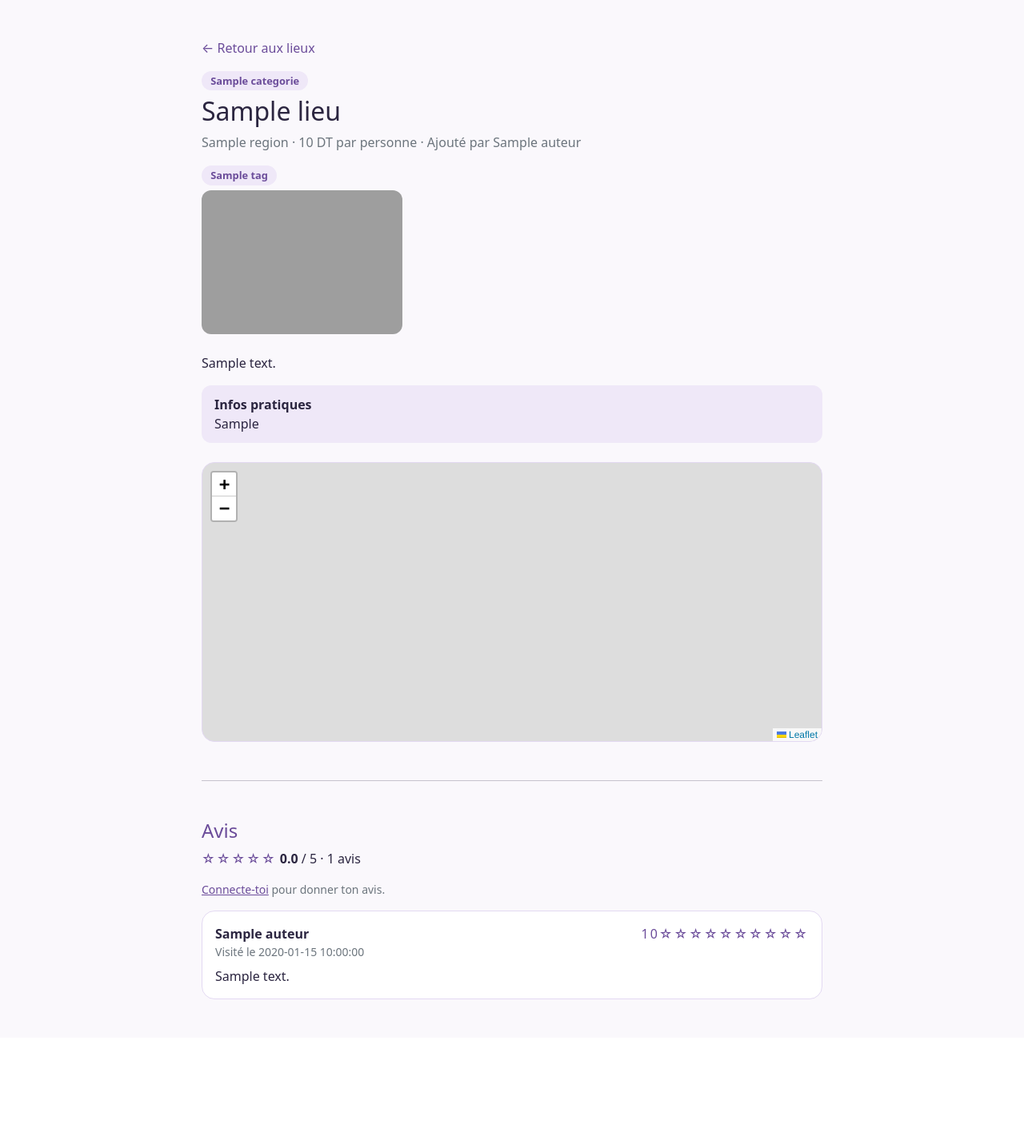
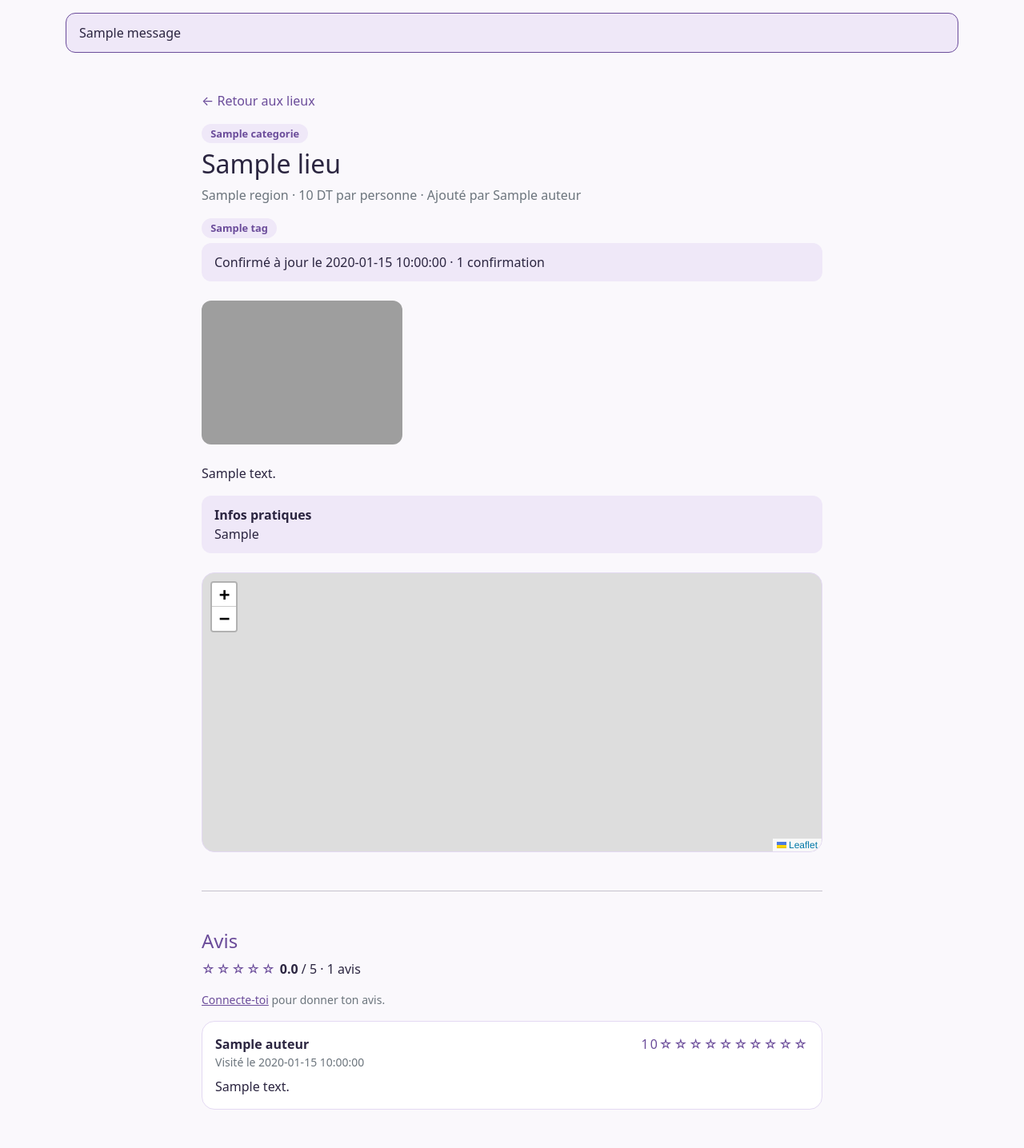
Before and after one commit to emnaamanai/wanderly, a Flask app: template templates/lieu.html in a window 1280 px wide. Shown: the part 57-1493 px from the top of the page at 80% size. Before the commit the page ends 1307 px from the top, so only its background shows below. Run offline with Flask 3, Linux system fonts and the light colour scheme; the template is opened without the code that fills it: most values are stand-ins (such as "Sample title", 1, 10 or a date in 2020); one stand-in notice (Sample message) is shown; grey boxes are pictures that could not be loaded.

Commit message:
Signaler un lieu avec message de confirmation

```diff
--- a/app.py
+++ b/app.py
@@ -4,7 +4,7 @@ import uuid
 from datetime import date
 from functools import wraps
 from flask import (
-    Flask, render_template, request, redirect, url_for, session, g, abort
+    Flask, render_template, request, redirect, url_for, session, g, abort, flash
 )
 from werkzeug.security import generate_password_hash, check_password_hash
 
@@ -29,7 +29,7 @@ GOUVERNORATS = [
     "Médenine", "Monastir", "Nabeul", "Sfax", "Sidi Bouzid", "Siliana",
     "Sousse", "Tataouine", "Tozeur", "Tunis", "Zaghouan",
 ]
-
+MOTIFS = ["fermé", "doublon", "information fausse", "contenu inapproprié"]
 
 @app.errorhandler(413)
 def fichier_trop_lourd(erreur):
@@ -541,3 +541,39 @@ def mes_lieux():
     a_visiter = [l for l in lignes if l["statut"] == "à visiter"]
 
     return render_template("mes_lieux.html", visites=visites, a_visiter=a_visiter)
+@app.route("/lieux/<int:lieu_id>/confirmer", methods=["POST"])
+@login_required
+def confirmer_lieu(lieu_id):
+    base = db.get_db()
+    lieu = base.execute("SELECT id FROM lieu WHERE id = ?", (lieu_id,)).fetchone()
+    if lieu is None:
+        abort(404)
+
+    base.execute(
+        "UPDATE lieu SET nb_confirmations = nb_confirmations + 1, "
+        "date_derniere_confirmation = date('now') WHERE id = ?",
+        (lieu_id,),
+    )
+    base.commit()
+    return redirect(url_for("voir_lieu", lieu_id=lieu_id))
+
+@app.route("/lieux/<int:lieu_id>/signaler", methods=["POST"])
+@login_required
+def signaler_lieu(lieu_id):
+    base = db.get_db()
+    lieu = base.execute("SELECT id FROM lieu WHERE id = ?", (lieu_id,)).fetchone()
+    if lieu is None:
+        abort(404)
+
+    motif = request.form.get("motif")
+    if motif not in MOTIFS:
+        abort(400)
+
+    base.execute(
+        "INSERT INTO signalement (motif, auteur_id, lieu_id) VALUES (?, ?, ?)",
+        (motif, g.utilisateur["id"], lieu_id),
+    )
+    base.commit()
+    flash("Merci, ton signalement a été envoyé. Un administrateur va le vérifier.")
+    return redirect(url_for("voir_lieu", lieu_id=lieu_id))
+    return redirect(url_for("voir_lieu", lieu_id=lieu_id))
--- a/templates/base.html
+++ b/templates/base.html
@@ -28,8 +28,19 @@
   </nav>
 
   <main>
+    {% with messages = get_flashed_messages() %}
+      {% if messages %}
+      <div class="container mt-3">
+        {% for message in messages %}
+        <div class="alert alert-wander">{{ message }}</div>
+        {% endfor %}
+      </div>
+      {% endif %}
+    {% endwith %}
+
     {% block contenu %}{% endblock %}
   </main>
+
   {% block scripts %}{% endblock %}
 </body>
 </html>
--- a/templates/lieu.html
+++ b/templates/lieu.html
@@ -39,6 +39,21 @@
     {% endif %}
   </form>
   {% endif %}
+    <div class="infos-lieu mb-4 d-flex flex-wrap justify-content-between align-items-center gap-2">
+    <span>
+      {% if lieu.date_derniere_confirmation %}
+        Confirmé à jour le {{ lieu.date_derniere_confirmation }}
+        · {{ lieu.nb_confirmations }} confirmation{{ 's' if lieu.nb_confirmations > 1 }}
+      {% else %}
+        Pas encore confirmé. Ajouté le {{ lieu.date_creation }}.
+      {% endif %}
+    </span>
+    {% if g.utilisateur %}
+    <form method="post" action="{{ url_for('confirmer_lieu', lieu_id=lieu.id) }}">
+      <button type="submit" class="btn btn-outline-wander btn-sm">Toujours à jour ✓</button>
+    </form>
+    {% endif %}
+  </div>
     {% if photos %}
   <div class="photos-lieu mb-4">
     {% for photo in photos %}
@@ -60,6 +75,21 @@
   {% endif %}
 
   <div id="carte-lieu" class="carte-detail"></div>
+    {% if g.utilisateur %}
+  <details class="mt-3">
+    <summary class="text-secondary small">Signaler ce lieu</summary>
+    <form method="post" action="{{ url_for('signaler_lieu', lieu_id=lieu.id) }}"
+          class="d-flex flex-wrap gap-2 mt-2">
+      <select class="form-select w-auto" name="motif" required>
+        <option value="fermé">Lieu fermé</option>
+        <option value="doublon">Doublon</option>
+        <option value="information fausse">Information fausse</option>
+        <option value="contenu inapproprié">Contenu inapproprié</option>
+      </select>
+      <button type="submit" class="btn btn-outline-wander btn-sm">Envoyer le signalement</button>
+    </form>
+  </details>
+  {% endif %}
       {% if g.utilisateur and (g.utilisateur.id == lieu.auteur_id or g.utilisateur.role == 'admin') %}
   <div class="d-flex gap-2 mt-4">
     <a class="btn btn-wander" href="{{ url_for('modifier_lieu', lieu_id=lieu.id) }}">Modifier ce lieu</a>
```
Lines whose indentation alone changed are shown as unchanged.
